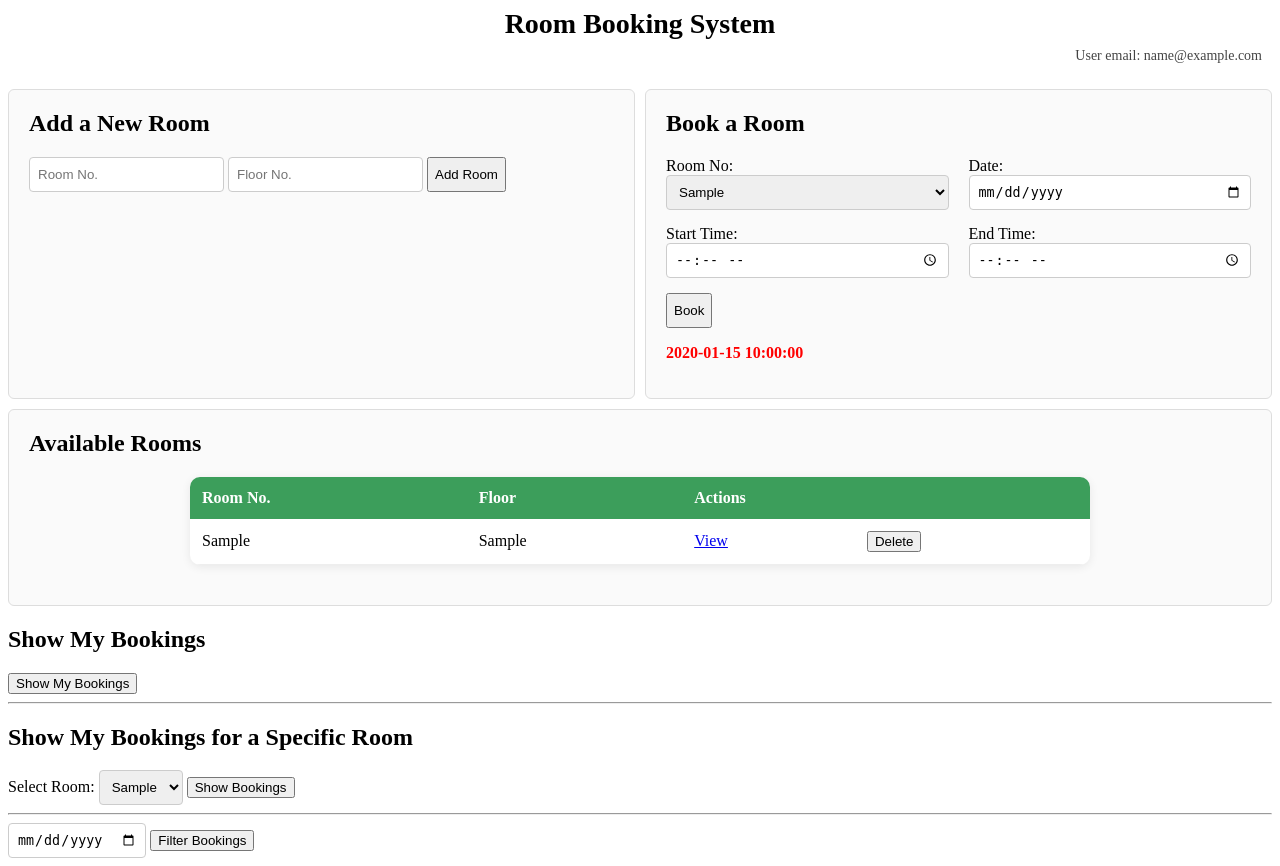
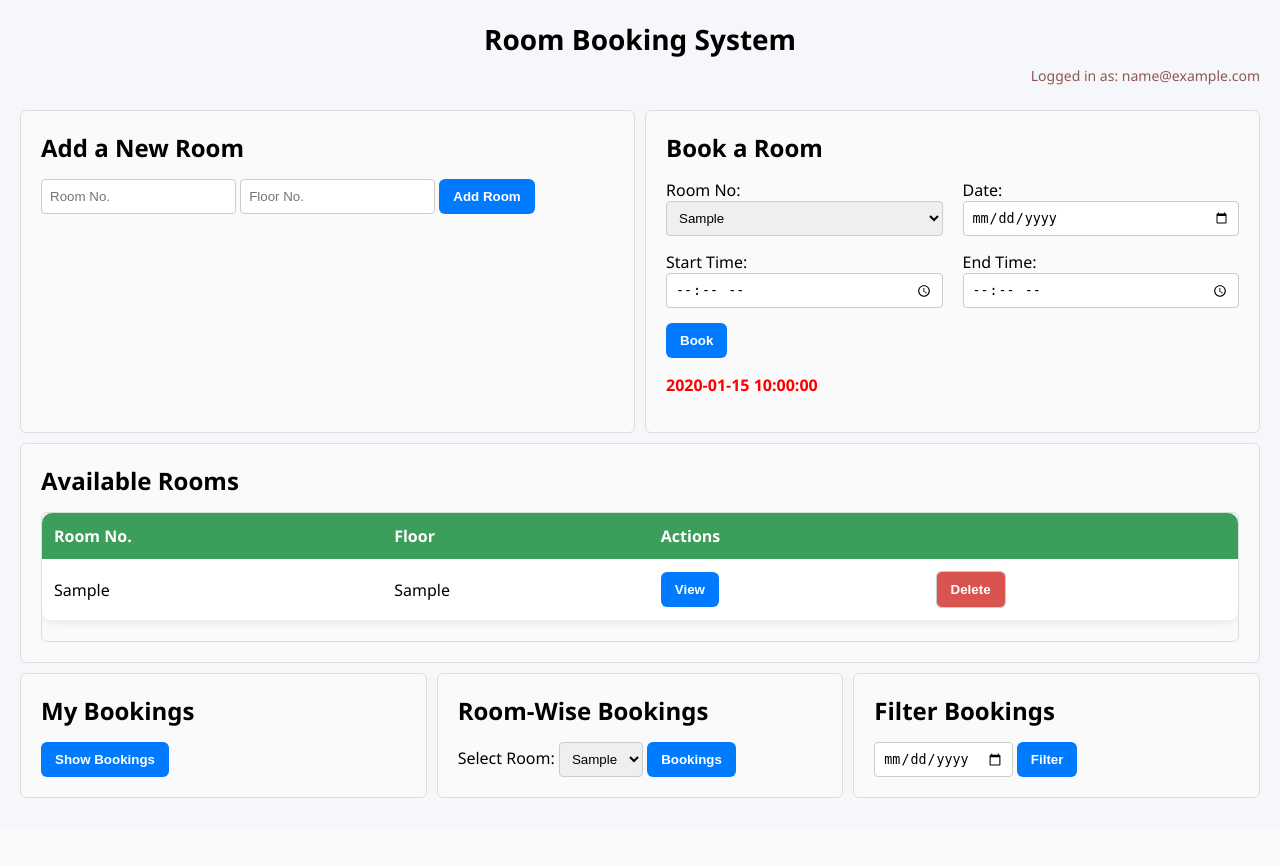
Before and after one commit to archananirwan02/Room-Booking-System, a FastAPI app: template templates/main.html in a window 1280 px wide. After the commit the page ends 798 px from the top, so only its background shows below. Run offline with FastAPI, Linux system fonts and the light colour scheme; the template is opened without the code that fills it: most values are stand-ins (such as "Sample title", 1, 10 or a date in 2020); parts of the project's set-up code (start-up, migrations or seed data) failed here and were passed over; some libraries are stand-ins or nearby versions.

Commit message:
Style changes for all forms and buttons

```diff
--- a/main.py
+++ b/main.py
@@ -269,11 +269,11 @@ async def book_room(req: Request):
         return RedirectResponse("/?error=invalid_time", status_code=303)
 
     # 1. Find or create the Day document
-    day = days_doc.find_one({"room_no": room_id, "date": date})
+    day = days_doc.find_one({"room_id": ObjectId(room_id), "date": date})
 
     if not day:
         day_id = days_doc.insert_one({
-            "room_id": room_id,
+            "room_id": ObjectId(room_id),
             "date": date
         }).inserted_id
     else:
--- a/static/styles.css
+++ b/static/styles.css
@@ -52,12 +52,11 @@
     align-items: center;
     margin-top: 8px;
     gap: 12px;
-    padding-right: 10px;
 }
 
 .user-email {
     font-size: 14px;
-    color: #444;
+    color: #905656;
 }
 /* Email and Sign out button ends here*/
 
@@ -71,7 +70,10 @@
     margin-bottom: 10px;
 }
 
-/*Dashboard Cards*/
+.dashboard-grid-columns {
+    grid-template-columns: repeat(auto-fit, minmax(300px, 1fr));
+}
+
 .dashboard-card {
     background: #fafafa;
     border: 1px solid #ddd;
@@ -80,7 +82,7 @@
 }
 
 .dashboard-card h2 {
-    margin-top: 0;
+    margin: 0 0 15px 0;
 }
 
 .full-width {
@@ -115,13 +117,19 @@ select {
 
 .table {
     width: 100%;
-    max-width: 900px;
     margin: 0 auto 20px auto;
     border-collapse: collapse;
     background: white;
     border-radius: 10px;
     overflow: hidden;
     box-shadow: 0 2px 10px rgba(0,0,0,0.08);
+}
+.table-scroll {
+    max-height: 200px;
+    overflow-y: auto;
+    overflow-x: hidden;
+    border: 1px solid #ddd;
+    border-radius: 6px;
 }
 
 .table th {
@@ -156,22 +164,117 @@ select {
     margin: 0 auto;
 }
 
+/* Buttons styles */
 .edit-button {
     color: #0078d4;
+    border: 1px solid #ccc;
 }
 
 .button {
+    padding: 10px 14px;
+    border-radius: 6px;
     cursor: pointer;
-    width: 70px;
+    font-weight: 600;
+    transition: background 0.2s ease;
 }
 
 .primary-button {
-    background: #0078d4;
-    font-size: 14px;
+    background-color: #007bff;
     color: white;
+    border: none;
+}
+
+.primary-button:hover {
+    background-color: #0069d9;
 }
 
 .delete-button {
     background: #d9534f;
+    border: 1px solid #ccc;
     color: white;
 }
+
+.secondary-button {
+    background-color: #f8f9fa;
+    color: #333;
+    border: 1px solid #ccc;
+}
+
+.sign-out-button {
+    background-color: #8fa5ba;
+}
+
+.secondary-button:hover {
+    background-color: #e2e6ea;
+}
+
+/* 5 Day Calendar */
+.calendar-grid {
+    display: grid;
+    grid-template-columns: repeat(5, 1fr);
+    gap: 15px;
+    margin-top: 20px;
+}
+
+/* Each day card */
+.calendar-day {
+    background: #ffffff;
+    border: 1px solid #e0e0e0;
+    border-radius: 8px;
+    padding: 15px;
+    box-shadow: 0 2px 5px rgba(0,0,0,0.05);
+    display: flex;
+    flex-direction: column;
+}
+
+/* Date header */
+.calendar-day h3 {
+    margin: 0 0 10px 0;
+    font-size: 18px;
+    font-weight: 600;
+    color: #007bff;
+    border-bottom: 1px solid #eee;
+    padding-bottom: 6px;
+}
+
+/* "No bookings" text */
+.calendar-day p {
+    color: #777;
+    font-style: italic;
+    margin-top: 10px;
+}
+
+/* Booking block */
+.booking-block {
+    background: #f8f9fa;
+    border: 1px solid #ddd;
+    border-radius: 6px;
+    padding: 8px 10px;
+    margin-bottom: 8px;
+    font-size: 14px;
+    line-height: 1.4;
+}
+
+/* Email colour */
+.booking-block small {
+    color: #555;
+}
+
+/* Colour change on hover */
+.calendar-day:hover {
+    border-color: #cce0ff;
+    background: #f7fbff;
+}
+
+/* Responsive layout */
+@media (max-width: 900px) {
+    .calendar-grid {
+        grid-template-columns: repeat(auto-fit, minmax(220px, 1fr));
+    }
+}
+
+.button-row {
+    display: flex;
+    gap: 10px;
+    align-items: center;
+}
--- a/templates/main.html
+++ b/templates/main.html
@@ -7,26 +7,24 @@
     <script type="module" src="{{ url_for('static', path='/firebase-login.js') }}"></script>
 </head>
 
-<body>
+<body class="page-body">
     <div class="header-container">
         <h1>Room Booking System</h1>
 
         <div class="header-subrow">
             {% if user_token %}
-                <span class="user-email">User email: {{ user_token.email }}</span>
+                <span class="user-email">Logged in as: {{ user_token.email }}</span>
             {% endif %}
-            <button id="sign-out" hidden="true">Sign out</button>
+            <button class="secondary-button button sign-out-button" id="sign-out" hidden="true">Sign out</button>
         </div>
     </div>
 
     <div id="login-box" class="login-box" hidden="true">
         Email: <input type="email" id="email"/><br/>
         Password: <input type="password" id="password"/><br/>
-        <button id="login">Login</button>
-        <button id="sign-up">Sign Up</button>
+        <button class="primary-button button" id="login">Login</button>
+        <button class="secondary-button button" id="sign-up">Sign Up</button>
     </div>
-
-    <button id="sign-out" hidden="true">Sign out</button>
 
     {% if user_token %}
     <div class="dashboard-grid">
@@ -37,7 +35,7 @@
         <form method="post" action="/add-room">
             <input type="text" name="room_no" placeholder="Room No." required/>
             <input type="text" name="floor_no" placeholder="Floor No." required/>
-            <button type="submit" style="height: 35px;">Add Room</button>
+            <button class="primary-button button" type="submit" style="height: 35px;">Add Room</button>
         </form>
         {% if error_flag =="room_exists" %}
             <p class="error-message">{{ error_message }}</p>
@@ -57,7 +55,7 @@
             <label>Room No:</label>
             <select name="room_no">
                 {% for r in room_list %}
-                <option value="{{ r.room_no }}">{{ r.room_no }}</option>
+                <option value="{{ r._id }}">{{ r.room_no }}</option>
                 {% endfor %}
             </select>
         </div>
@@ -94,7 +92,7 @@
         </div>
     </div>
 
-    <button type="submit" style="height: 35px;">Book</button>
+    <button class="primary-button button" type="submit" style="height: 35px;">Book</button>
     {% if invalid_time_message %}
         <p class="error-message">{{ invalid_time_message }}</p>
     {% endif %}
@@ -109,6 +107,7 @@
 <div class="dashboard-card full-width">
 <h2>Available Rooms</h2>
 
+<div class="table-scroll">
 <table class="table">
     <thead>
         <tr>
@@ -124,12 +123,14 @@
             <td>{{ r.room_no }}</td>
             <td>{{ r.floor_no }}</td>
             <td>
-                <a href="/rooms/{{ r._id }}" class="hyperlink">View</a>
+                <form method="get" action="/rooms/{{ r._id }}">
+                <button class="primary-button button" type="submit">View</button>
+            </form>
             </td>
             <td>
                 <form method="post" action="/delete-room">
                     <input type="hidden" name="room_id" value="{{ r._id }}">
-                    <button type="submit" class="delete-btn">Delete</button>
+                    <button class="delete-button button" type="submit" class="delete-btn">Delete</button>
                 </form>
             </td>
         </tr>
@@ -137,20 +138,24 @@
     </tbody>
 </table>
 </div>
+</div>
 {% endif %} <!-- endif for user_token-->
 
 
-<!--Show my Bookings form-->
 {% if user_token %}
-<h2>Show My Bookings</h2>
+<div class="dashboard-grid dashboard-grid-columns">
 
+    <!-- My Bookings -->
+    <div class="dashboard-card">
+        <h2>My Bookings</h2>
         <form method="get" action="/my-bookings">
-    <button type="submit">Show My Bookings</button>
+            <button class="primary-button button" type="submit" style="height: 35px;">Show Bookings</button>
         </form>
+    </div>
 
-<hr/>
-<h2>Show My Bookings for a Specific Room</h2>
-
+    <!-- Room-Wise Bookings -->
+    <div class="dashboard-card">
+        <h2>Room‑Wise Bookings</h2>
         <form method="get" action="/my-bookings-room">
             <label>Select Room:</label>
             <select name="room_id">
@@ -158,15 +163,20 @@
                     <option value="{{ r._id }}">{{ r.room_no }}</option>
                 {% endfor %}
             </select>
+            <button class="primary-button button" type="submit" style="height: 35px;">Bookings</button>
+        </form>
+    </div>
 
-    <button type="submit">Show Bookings</button>
-</form>
-
-<hr/>
+    <!-- Filter Bookings -->
+    <div class="dashboard-card">
+        <h2>Filter Bookings</h2>
         <form method="get" action="/filter-bookings-by-day">
             <input type="date" name="date" required>
-  <button type="submit">Filter Bookings</button>
+            <button class="primary-button button" type="submit" style="height: 35px;">Filter</button>
         </form>
+    </div>
+
+</div>
 {% endif %}
 </body>
 
```
Also changed, not shown: templates/edit_booking.html (+23 -6 lines), templates/filter_booking.html (+4 -7 lines), templates/rooms.html (+2 -5 lines). Lines whose indentation alone changed are shown as unchanged.
